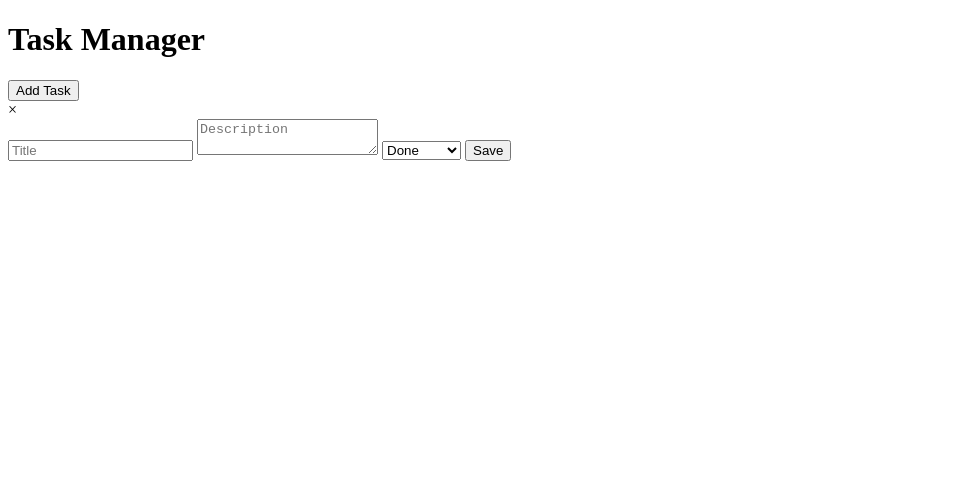
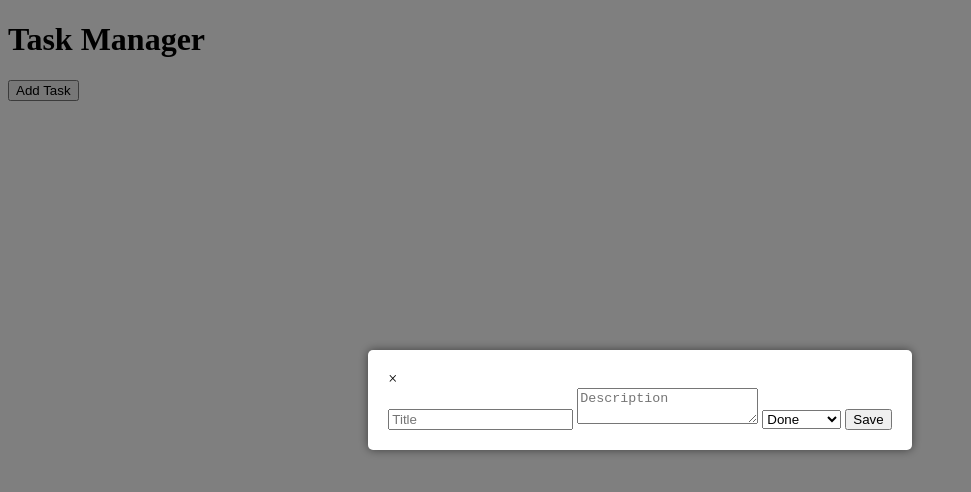
Before and after one commit to imranmammadov12/projectJSAdvanced, a plain HTML site: page index.html in a window 1280 px wide. Both pictures are taken after a click on the button "Add Task". Shown: the whole page, without its empty margins (0-971 px from the left). Drawn offline with Linux system fonts and the light colour scheme.

Commit message:
second commit

```diff
--- a/index.css
+++ b/index.css
@@ -0,0 +1,22 @@
+.modal {
+    display: none;
+    position: fixed;
+    top: 0;
+    left: 0;
+    width: 100%;
+    height: 100%;
+    background-color: rgba(0, 0, 0, 0.5);
+    justify-content: center;
+    align-items: center;
+  }
+
+  .modal-content {
+    background-color: white;
+    padding: 20px;
+    border-radius: 5px;
+    box-shadow: 0px 0px 10px 0px rgba(0,0,0,0.5);
+  }
+
+  .close{
+    cursor: pointer;
+  }
--- a/index.html
+++ b/index.html
@@ -3,18 +3,18 @@
 <head>
     <meta charset="UTF-8">
     <title>Task Manager</title>
+    <script defer src="index.js"></script>
     <link rel="stylesheet" href="index.css">
-    <script defer src="index.js"></script>
 </head>
 <body>
     <div class="task-manager">
         <h1>Task Manager</h1>
         <div class="task-list"></div>
-        <button id="addTaskBtn">Add Task</button>
+        <button id="addTaskBtn"  onclick="openModal()">Add Task</button>
     </div>
     <div class="modal" id="taskModal">
         <div class="modal-content">
-            <span class="close">&times;</span>
+            <span class="close"  onclick="closeModal()">&times;</span>
             <form id="taskForm">
                 <input type="text" id="taskTitle" placeholder="Title">
                 <textarea id="taskDescription" placeholder="Description"></textarea>
--- a/index.js
+++ b/index.js
@@ -26,3 +26,14 @@ class TasksList {
         return this.tasks.find(task => task.id === id);
     }
 }
+
+
+const addBtn = document.querySelector('#addTaskBtn');
+
+function openModal() {
+    document.querySelector('#taskModal').style.display = 'flex';
+  }
+
+  function closeModal() {
+    document.querySelector('#taskModal').style.display = 'none';
+  }
```
